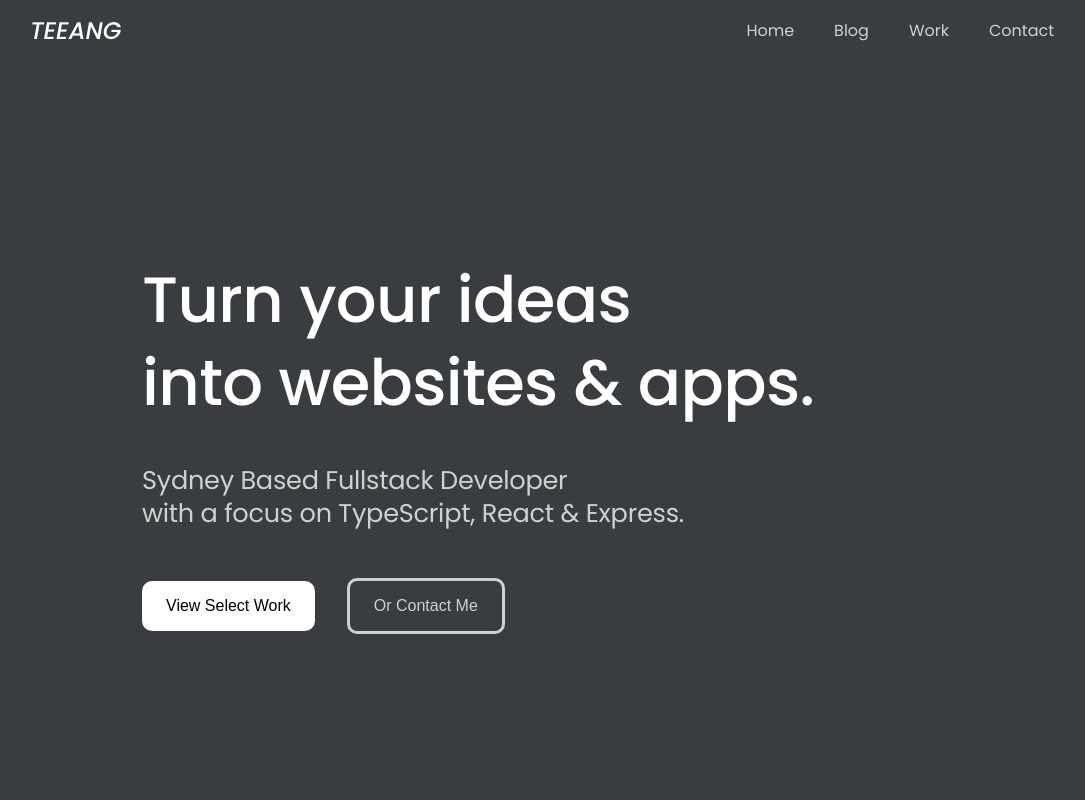
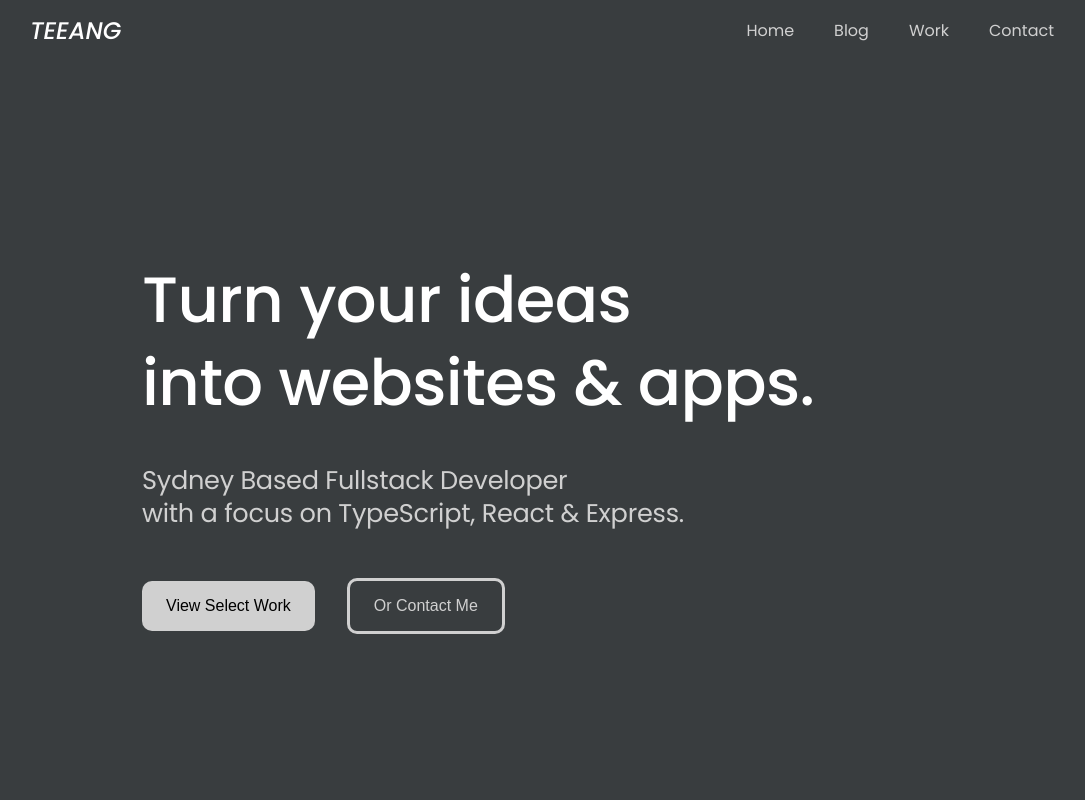
Before and after one commit to davidtaing/portfolio, a Next.js app: page / in a window 1280 px wide. In both pictures the pointer is over the button "View Select Work". Shown: the top 800 px of the page, without its empty margins (98-1183 px from the left). Built offline with nearby package versions, Linux system fonts and the light colour scheme.

Commit message:
style: add hover transistion to home buttons

```diff
--- a/src/styles/globals.css
+++ b/src/styles/globals.css
@@ -223,6 +223,12 @@ button {
   padding: 0.75rem 1.5rem;
   border-radius: 10px;
   font-size: 1rem;
+  transition: background-color 0.5s ease-out;
+}
+
+button:hover {
+  background-color: var(--clr-light-secondary);
+  color: var(--clr-dark-primary);
 }
 
 .btn-primary {
```
